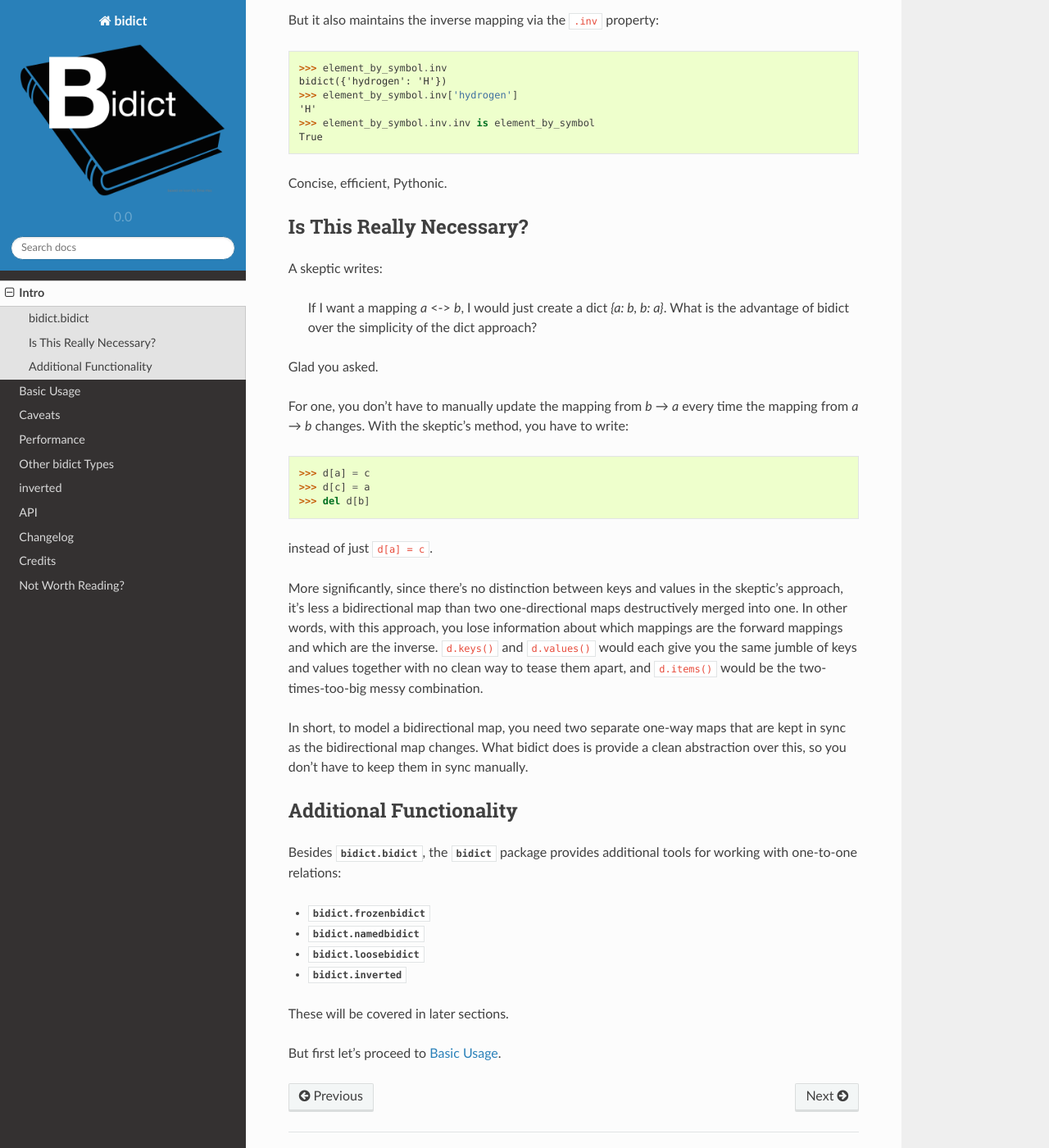
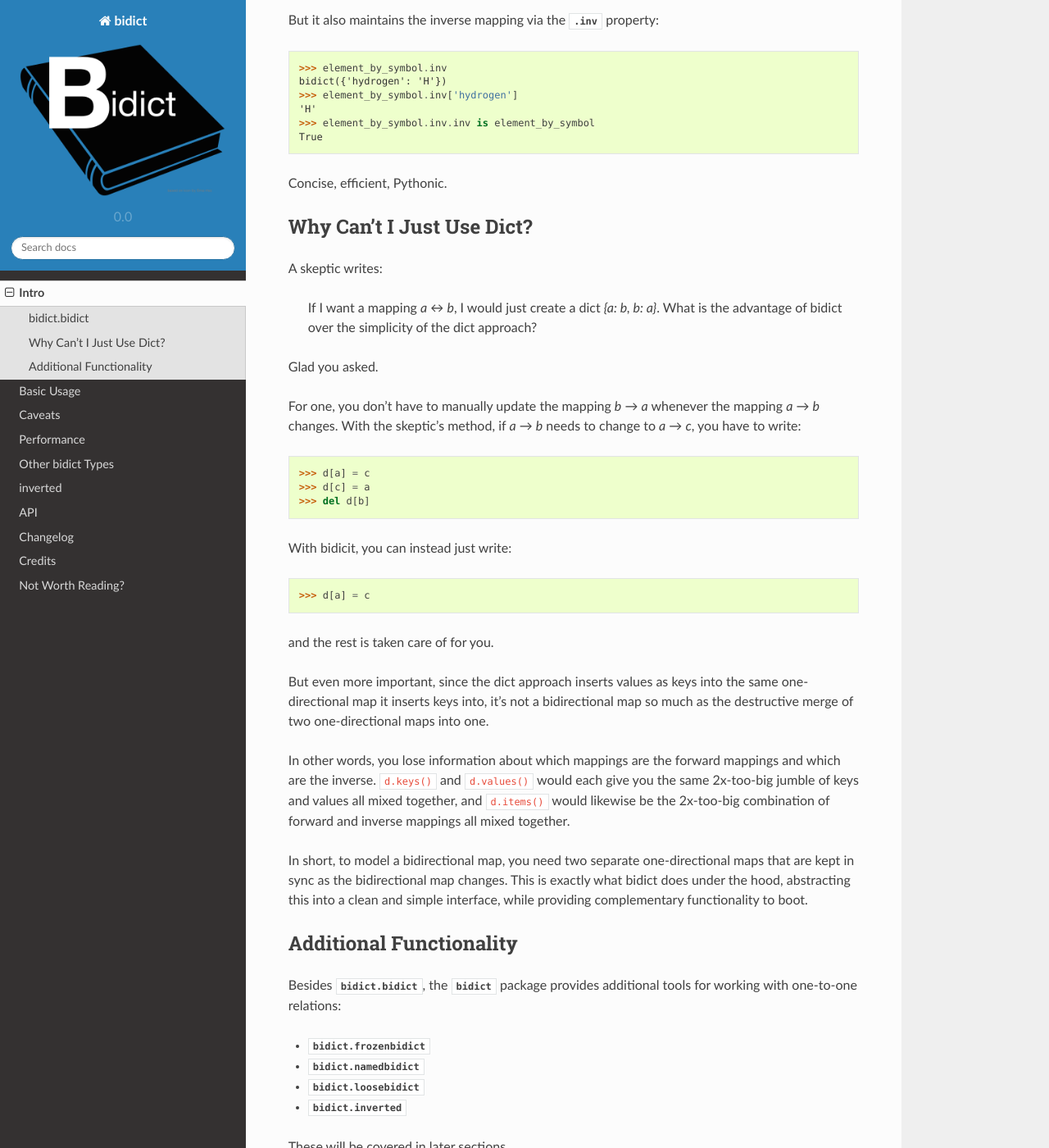
Before and after one commit to jab/bidict, a Sphinx documentation site: the page built from docs/intro.doctest.rst, in a window 1280 px wide and 1400 px high, scrolled down 500 px. Shown: the whole window at 82% size. Built offline with Sphinx 7.4.7 and the Read the Docs theme 2.0.0, drawn with Linux system fonts in a browser that asks for light colours; some of the changed text lies outside the part shown.

Commit message:
improve docs

```diff
--- a/docs/basic-usage.doctest.rst
+++ b/docs/basic-usage.doctest.rst
@@ -9,7 +9,7 @@ Let's return to the example from the :ref:`intro`::
     >>> element_by_symbol = bidict(H='hydrogen')
 
 As we saw, this behaves just like a dict,
-but maintains a special ``.inv`` property
+but maintains a special :attr:`.inv <bidict.BidirectionalMapping.inv>` property
 giving access to inverse mappings::
 
     >>> element_by_symbol.inv['helium'] = 'He'
@@ -40,7 +40,6 @@ is also supported::
 Because inverse mappings are maintained alongside forward mappings,
 referencing a bidict's inverse
 is always a constant-time operation.
-No need to go through the entire collection.
 
 One last thing, bidicts interoperate well with other types of maps.
 For example, they support (efficient) polymorphic equality testing::
--- a/docs/caveat-hashable-values.doctest.rst.inc
+++ b/docs/caveat-hashable-values.doctest.rst.inc
@@ -13,5 +13,9 @@ Attempting to insert an unhashable value will result in an error::
     Traceback (most recent call last):
         ...
     TypeError...
+
+In this example, using a tuple instead of a list does the trick,
+and confers additional benefits of immutability::
+
     >>> bidict(opt=('opt', 'pot', 'top'))
     bidict({'opt': ('opt', 'pot', 'top')})
--- a/docs/intro.doctest.rst
+++ b/docs/intro.doctest.rst
@@ -18,12 +18,13 @@ It implements the familiar API you're used to from dict::
 
     >>> from bidict import bidict
     >>> element_by_symbol = bidict(H='hydrogen')
+    >>> element_by_symbol
+    bidict({'H': 'hydrogen'})
     >>> element_by_symbol['H']
     'hydrogen'
-    >>> element_by_symbol
-    bidict({'H': 'hydrogen'})
 
-But it also maintains the inverse mapping via the ``.inv`` property::
+But it also maintains the inverse mapping via the
+:attr:`.inv <bidict.BidirectionalMapping.inv>` property::
 
     >>> element_by_symbol.inv
     bidict({'hydrogen': 'H'})
@@ -35,49 +36,57 @@ But it also maintains the inverse mapping via the ``.inv`` property::
 Concise, efficient, Pythonic.
 
 
-Is This Really Necessary?
--------------------------
+Why Can't I Just Use Dict?
+--------------------------
 
 A skeptic writes:
 
-    If I want a mapping *a* <-> *b*,
-    I would just create a dict *{a: b, b: a}*.
+    If I want a mapping *a* ↔︎ *b*,
+    I would just create a dict *{a: b, b: a}*.
     What is the advantage of bidict
     over the simplicity of the dict approach?
 
 Glad you asked.
 
-For one, you don't have to manually update the mapping from *b* → *a*
-every time the mapping from *a* → *b* changes.
-With the skeptic's method, you have to write::
+For one, you don't have to manually update the mapping *b* → *a*
+whenever the mapping *a* → *b* changes.
+With the skeptic's method,
+if *a* → *b* needs to change to *a* → *c*,
+you have to write::
 
     >>> d[a] = c  # doctest: +SKIP
     >>> d[c] = a  # doctest: +SKIP
     >>> del d[b]  # doctest: +SKIP
 
-instead of just ``d[a] = c``.
+With bidicit, you can instead just write::
 
-More significantly,
-since there's no distinction between keys and values
-in the skeptic's approach,
-it's less a bidirectional map
-than two one-directional maps destructively merged into one.
+    >>> d[a] = c  # doctest: +SKIP
+
+and the rest is taken care of for you.
+
+But even more important,
+since the dict approach
+inserts values as keys into the same one-directional map it inserts keys into,
+it's not a bidirectional map so much as
+the destructive merge of two one-directional maps into one.
+
 In other words,
-with this approach,
 you lose information about which mappings are the forward mappings
 and which are the inverse.
 ``d.keys()`` and ``d.values()`` would each give you
-the same jumble of keys and values together
-with no clean way to tease them apart,
-and ``d.items()`` would be the two-times-too-big
-messy combination.
+the same 2x-too-big jumble of keys and values
+all mixed together,
+and ``d.items()`` would likewise be
+the 2x-too-big combination of forward and inverse mappings
+all mixed together.
 
 In short,
 to model a bidirectional map,
-you need two separate one-way maps
+you need two separate one-directional maps
 that are kept in sync as the bidirectional map changes.
-What bidict does is provide a clean abstraction over this,
-so you don't have to keep them in sync manually.
+This is exactly what bidict does under the hood,
+abstracting this into a clean and simple interface,
+while providing complementary functionality to boot.
 
 Additional Functionality
 ------------------------
```
Also changed, not shown: other parts of docs/basic-usage.doctest.rst (+0 -1 lines), docs/caveat-unique-values.doctest.rst.inc (+13 -8 lines), docs/changelog.rst (+19 -9 lines), docs/inverted.doctest.rst (+12 -7 lines), docs/other-bidict-types.doctest.rst (+11 -10 lines), docs/performance.doctest.rst (+4 -8 lines), 4 other files.
